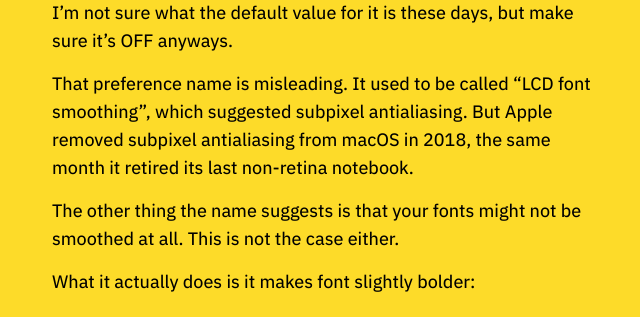
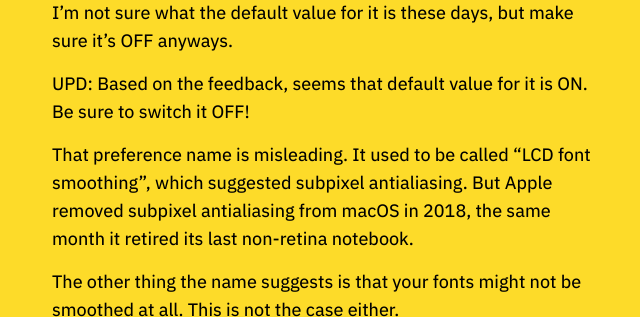
Before and after one commit to tonsky/tonsky.github.io, a Jekyll site: the page built from _posts/2020-06-17-monitors.md, in a window 1280 px wide and 900 px high, scrolled down 8054 px, cut to the strip 184-501 px from the top of the window. Shown: the whole strip, without its empty margins (317-957 px from the left). Built offline with Jekyll 4.4.1, drawn with Linux system fonts in a browser that asks for light colours.

Commit message:
upd about default value for font smoothing

```diff
--- a/_posts/2020-06-17-monitors.md
+++ b/_posts/2020-06-17-monitors.md
@@ -163,6 +163,8 @@ First, turn OFF “Font smoothing” in System Preferences → General:
 </figure>
 
 I’m not sure what the default value for it is these days, but make sure it’s OFF anyways.
+
+UPD: Based on the feedback, seems that default value for it is ON. Be sure to switch it OFF!
 
 That preference name is misleading. It used to be called “LCD font smoothing”, which suggested subpixel antialiasing. But Apple removed subpixel antialiasing from macOS in 2018, the same month it retired its last non-retina notebook.
 
```
